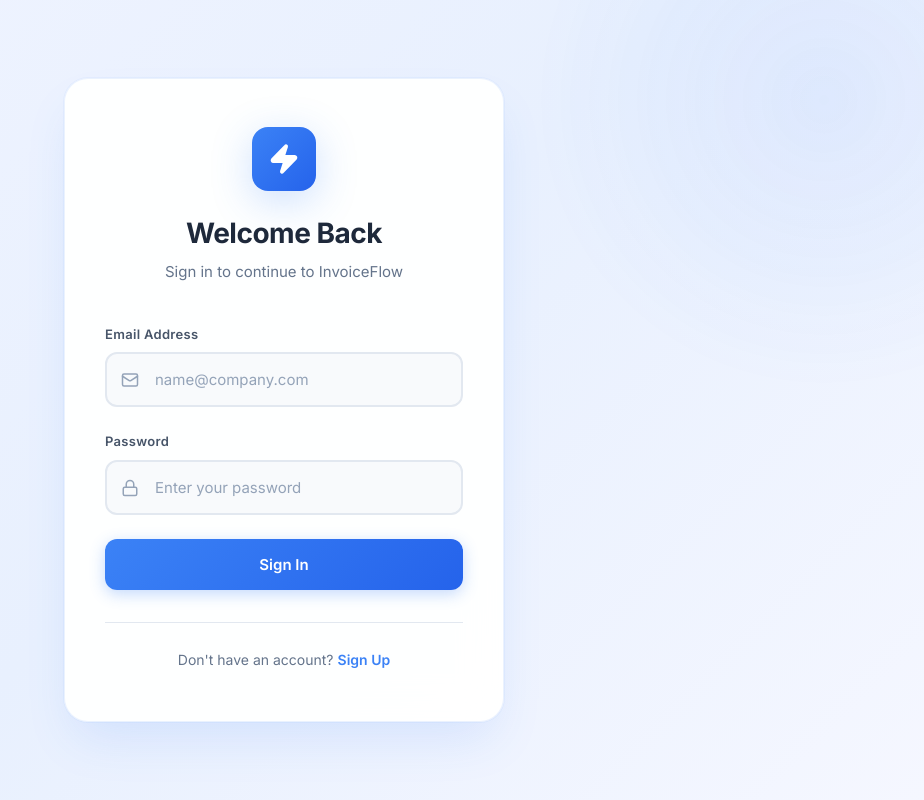
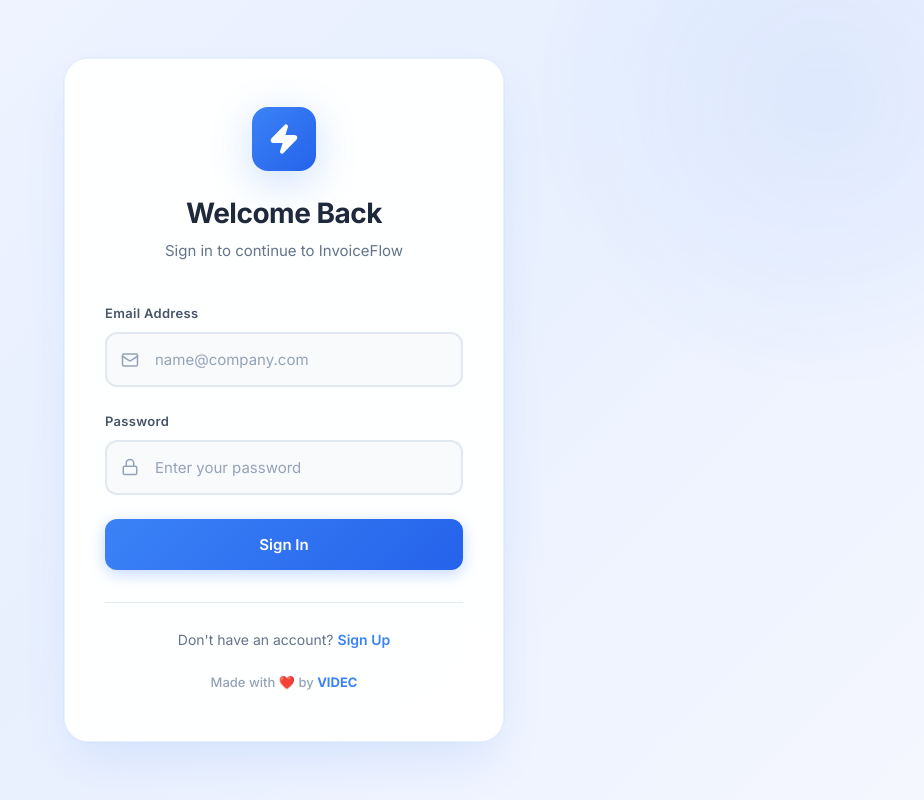
Before and after one commit to ramgoutam/invoice-flow, a React (Vite) app: page /auth in a window 1280 px wide. Shown: the whole page, without its empty margins (356-1280 px from the left). Built offline with nearby package versions, Linux system fonts and the light colour scheme.

Commit message:
feat: Add footer credits to login/signup page

```diff
--- a/src/pages/Auth.css
+++ b/src/pages/Auth.css
@@ -238,6 +238,14 @@
     text-decoration: underline;
 }
 
+.auth-credits {
+    text-align: center;
+    margin-top: 20px;
+    font-size: 13px;
+    color: #94a3b8;
+    font-weight: 500;
+}
+
 /* Responsive */
 @media (max-width: 480px) {
     .auth-card {
--- a/src/pages/Auth.jsx
+++ b/src/pages/Auth.jsx
@@ -127,6 +127,10 @@
                             {isSignUp ? 'Sign In' : 'Sign Up'}
                         </button>
                     </div>
+
+                    <div className="auth-credits">
+                        Made with ❤️ by <a href="https://www.videctech.in" target="_blank" rel="noopener noreferrer" style={{ color: '#3b82f6', textDecoration: 'none', fontWeight: 'bold' }}>VIDEC</a>
+                    </div>
                 </div>
             </div>
         </div>
```
